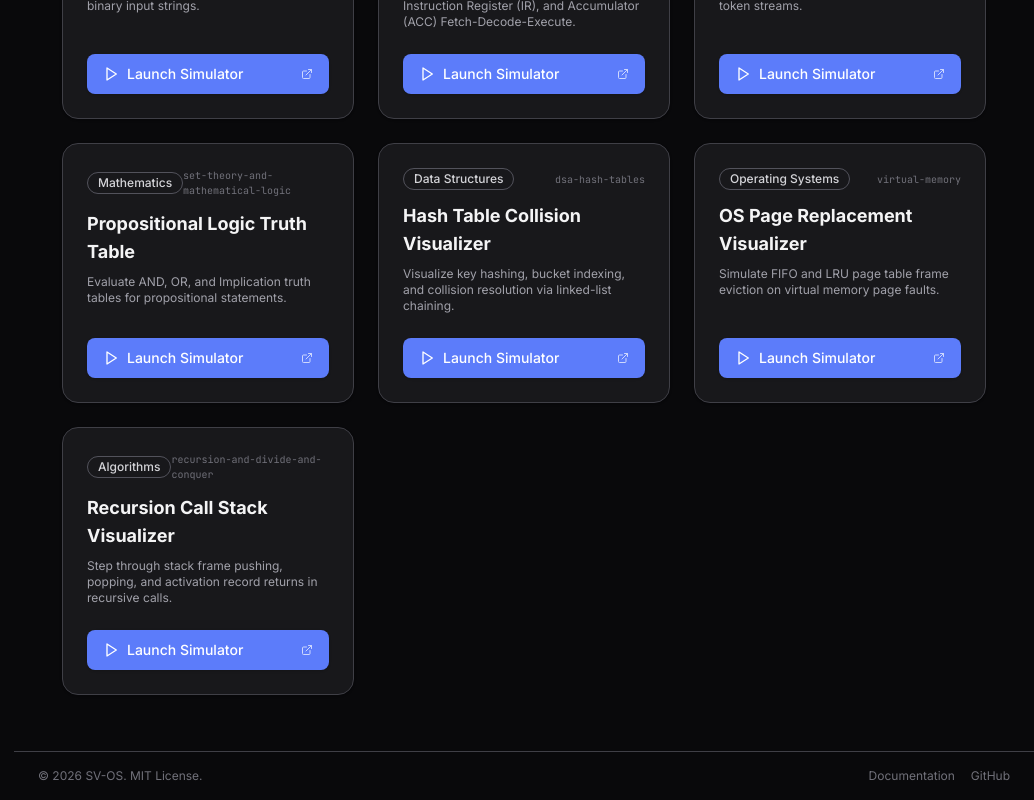
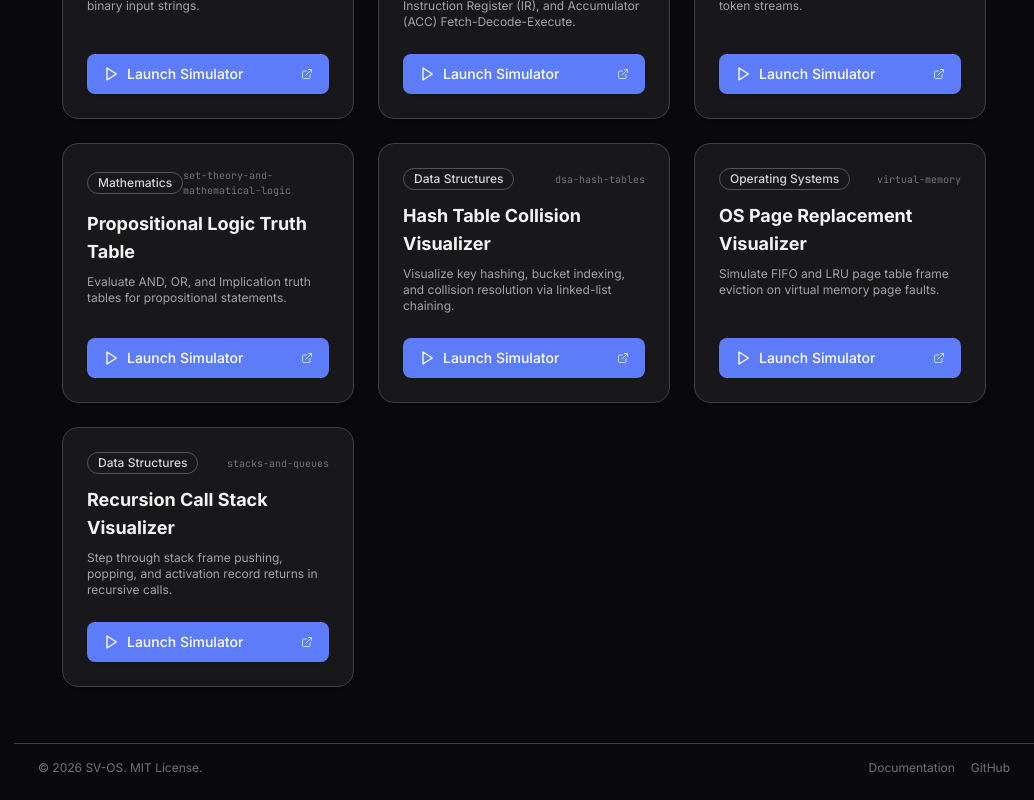
Before and after one commit to chukka-venugopalam/SV_OS, a Next.js app in the folder apps/web/: page /simulators in a window 1280 px wide. Shown: the part 929-1729 px from the top of the page, without its empty margins (246-1280 px from the left). Built offline with nearby package versions, Linux system fonts and the light colour scheme; no server answers.

Commit message:
fix(simulators): retarget CallStackVisualizer to stacks-and-queues node

```diff
--- a/apps/web/src/app/(main)/explore/[slug]/page.tsx
+++ b/apps/web/src/app/(main)/explore/[slug]/page.tsx
@@ -289,7 +289,7 @@ export default function KnowledgeNodeDetailPage() {
           <MemoryPageReplacementVisualizer />
         </div>
       )}
-      {slug === 'recursion-and-divide-and-conquer' && (
+      {slug === 'stacks-and-queues' && (
         <div className="mb-8">
           <CallStackVisualizer />
         </div>
--- a/apps/web/src/app/(main)/simulators/page.tsx
+++ b/apps/web/src/app/(main)/simulators/page.tsx
@@ -146,12 +146,12 @@ const FALLBACK_SIMULATORS: SimulatorData[] = [
   {
     id: 'call-stack-sim',
     title: 'Recursion Call Stack Visualizer',
-    domain: 'Algorithms',
-    target_node_slug: 'recursion-and-divide-and-conquer',
+    domain: 'Data Structures',
+    target_node_slug: 'stacks-and-queues',
     description:
       'Step through stack frame pushing, popping, and activation record returns in recursive calls.',
     component_name: 'CallStackVisualizer',
-    badge: 'Algorithms',
+    badge: 'Data Structures',
   },
 ];
 
```
Also changed, not shown: 1 other file (tests, documents, lock files or other folders).
